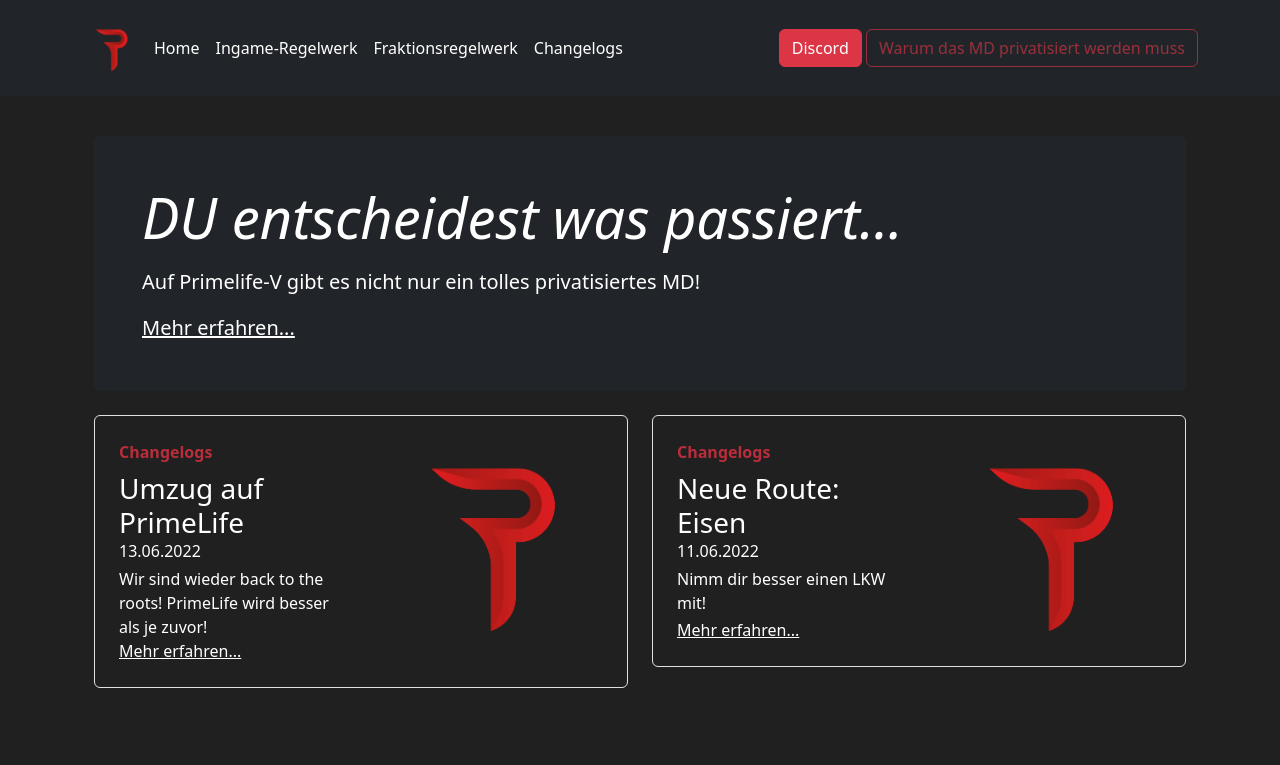
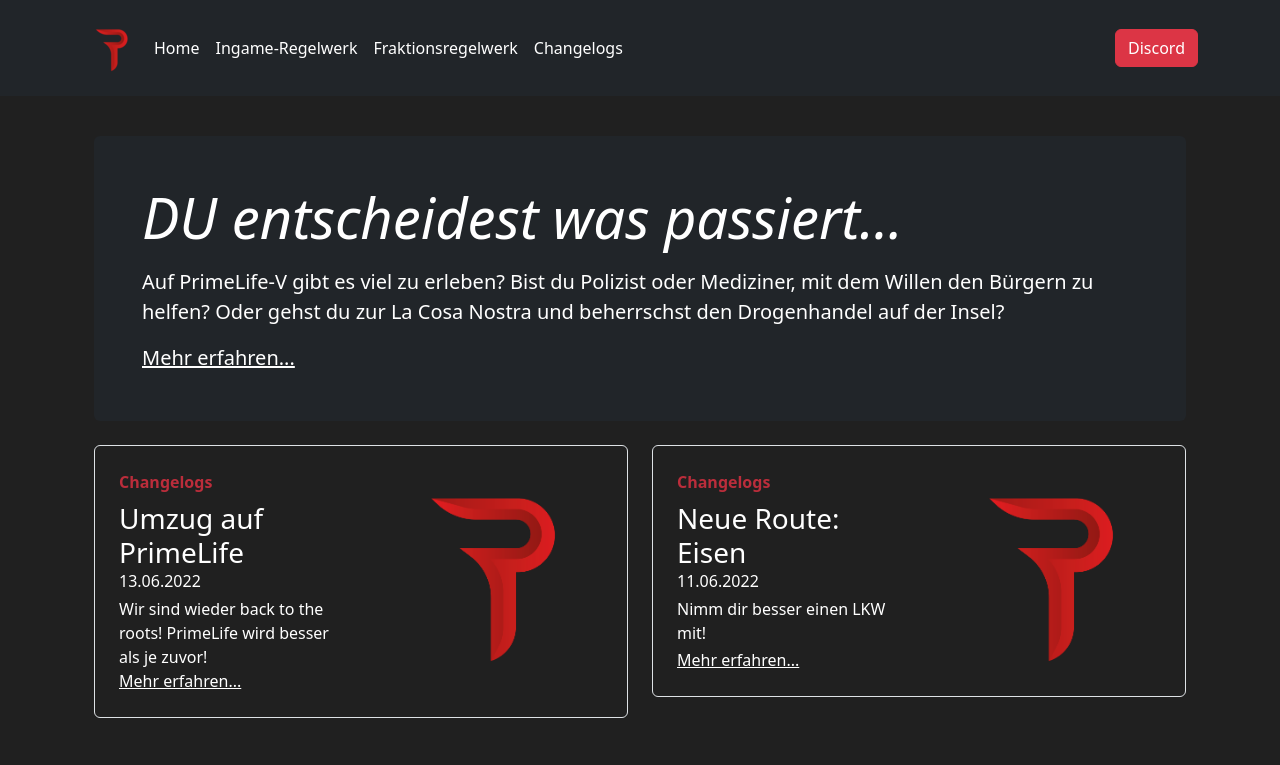
Before and after one commit to nrxnico/primelife, a plain HTML site: page index.html in a window 1280 px wide. Shown: the top 765 px of the page. Drawn offline with nearby package versions, Linux system fonts and the light colour scheme.

Commit message:
Add files via upload

```diff
--- a/index.html
+++ b/index.html
@@ -35,7 +35,6 @@
 
         <div class="text-end">
           <button onclick="window.location.href = 'https://discord.gg/E5tgcP7mTS'" class="btn btn-danger" type="button" name="button">Discord</button>
-          <button type="button" name="button" class="btn btn-outline-danger" disabled>Warum das MD privatisiert werden muss</button>
         </div>
 
       </div>
@@ -49,7 +48,7 @@
         <div class="p-4 p-md-5 mb-4 rounded bg-dark">
           <div class="cold-md-6 px-0 news-box">
             <h1 class="display-4 fst-italic">DU entscheidest was passiert...</h1>
-            <p class="lead my-3">Auf Primelife-V gibt es nicht nur ein tolles privatisiertes MD!</p>
+            <p class="lead my-3">Auf PrimeLife-V gibt es viel zu erleben? Bist du Polizist oder Mediziner, mit dem Willen den Bürgern zu helfen? Oder gehst du zur La Cosa Nostra und beherrschst den Drogenhandel auf der Insel?</p>
             <p class="lead mb-0"><a href="#">Mehr erfahren...</a></p>
           </div>
         </div>
```
Also changed, not shown: changelogs.html (+0 -1 lines), drogenrouten.html (+0 -1 lines), frakrules.html (+0 -1 lines), ingamerules.html (+0 -1 lines), images/discord.png (added).
